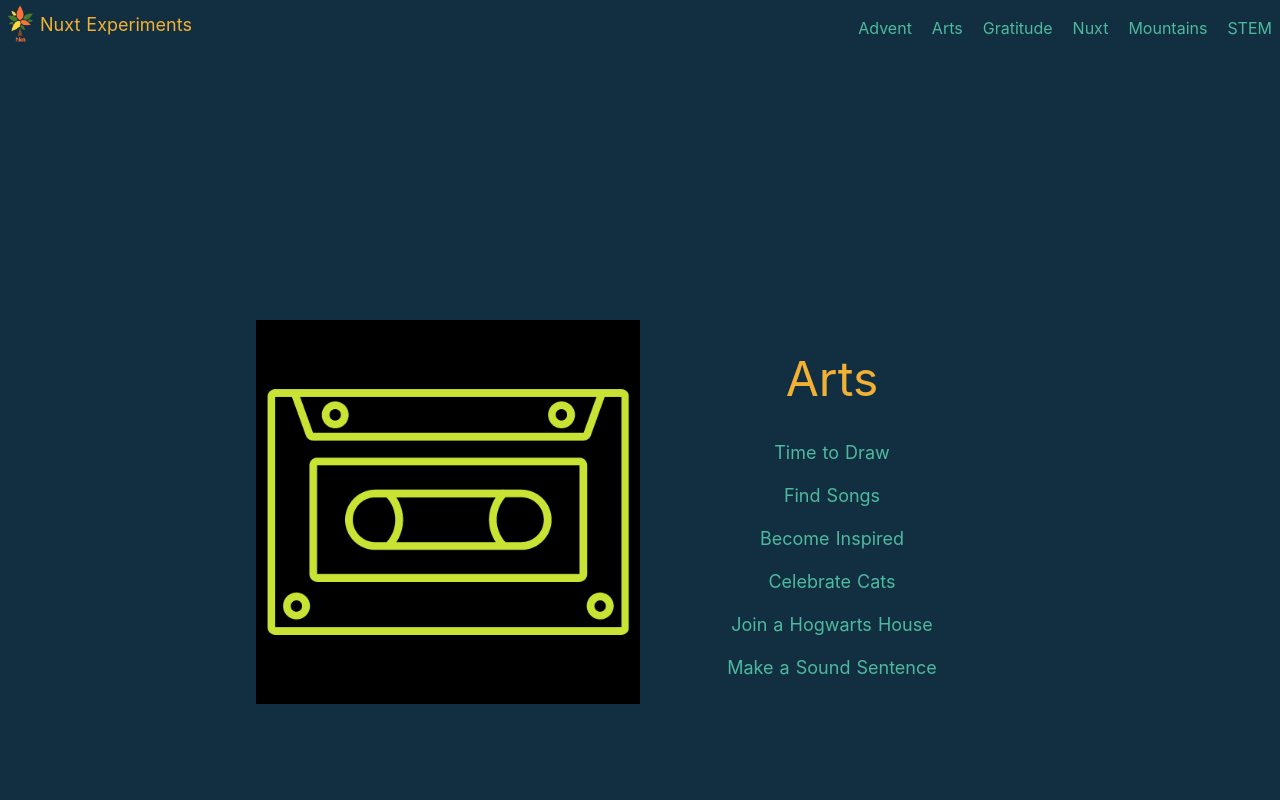
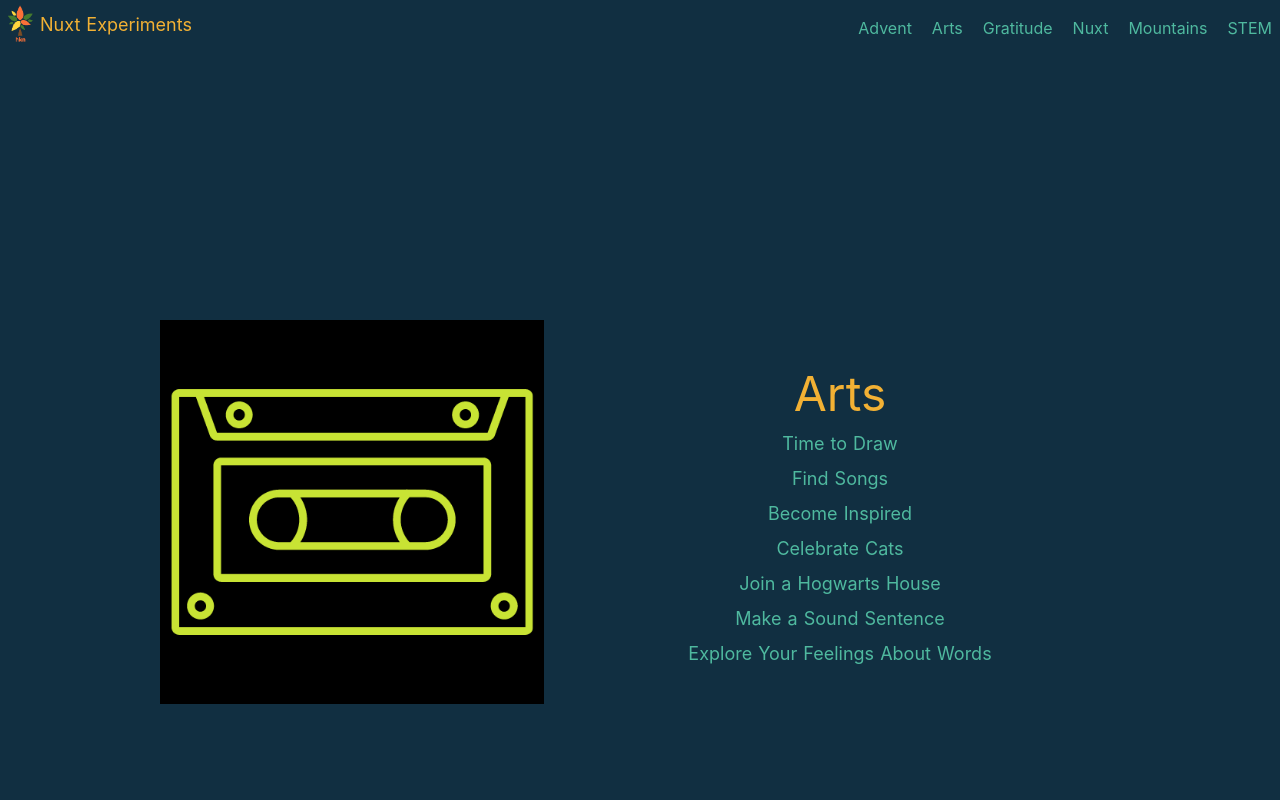
Before and after one commit to ethyl2/nuxt-experiment, a Nuxt app: page /arts in a window 1280 px wide. Shown: the top 800 px of the page. Built offline with nearby package versions, Linux system fonts and the light colour scheme.

Commit message:
Nav: Adds link to drag and drap page to arts page

```diff
--- a/pages/arts/index.vue
+++ b/pages/arts/index.vue
@@ -8,16 +8,19 @@
       class="w-1/3 mr-0 my-4 order-2 md:order-1"
     />
     <div
-      class="flex flex-col space-y-2 order-1 md:w-1/3 md:order-2 md:space-y-6"
+      class="flex flex-col space-y-1 order-1 md:w-1/2 md:order-2 md:pl-4 md:space-y-0"
     >
       <h1 class="text-5xl">Arts</h1>
-      <nav class="flex flex-col text-lg space-y-4">
+      <nav class="flex flex-col text-lg space-y-2">
         <nuxt-link to="/canvas">Time to Draw</nuxt-link>
         <nuxt-link to="/songs">Find Songs</nuxt-link>
         <nuxt-link to="/quotes">Become Inspired</nuxt-link>
         <nuxt-link to="/quotes/cats">Celebrate Cats</nuxt-link>
         <nuxt-link to="/sorting-hat">Join a Hogwarts House</nuxt-link>
         <nuxt-link to="/sound-machine">Make a Sound Sentence</nuxt-link>
+        <nuxt-link to="/arts/drag-and-drop"
+          >Explore Your Feelings About Words</nuxt-link
+        >
       </nav>
     </div>
   </div>
```
